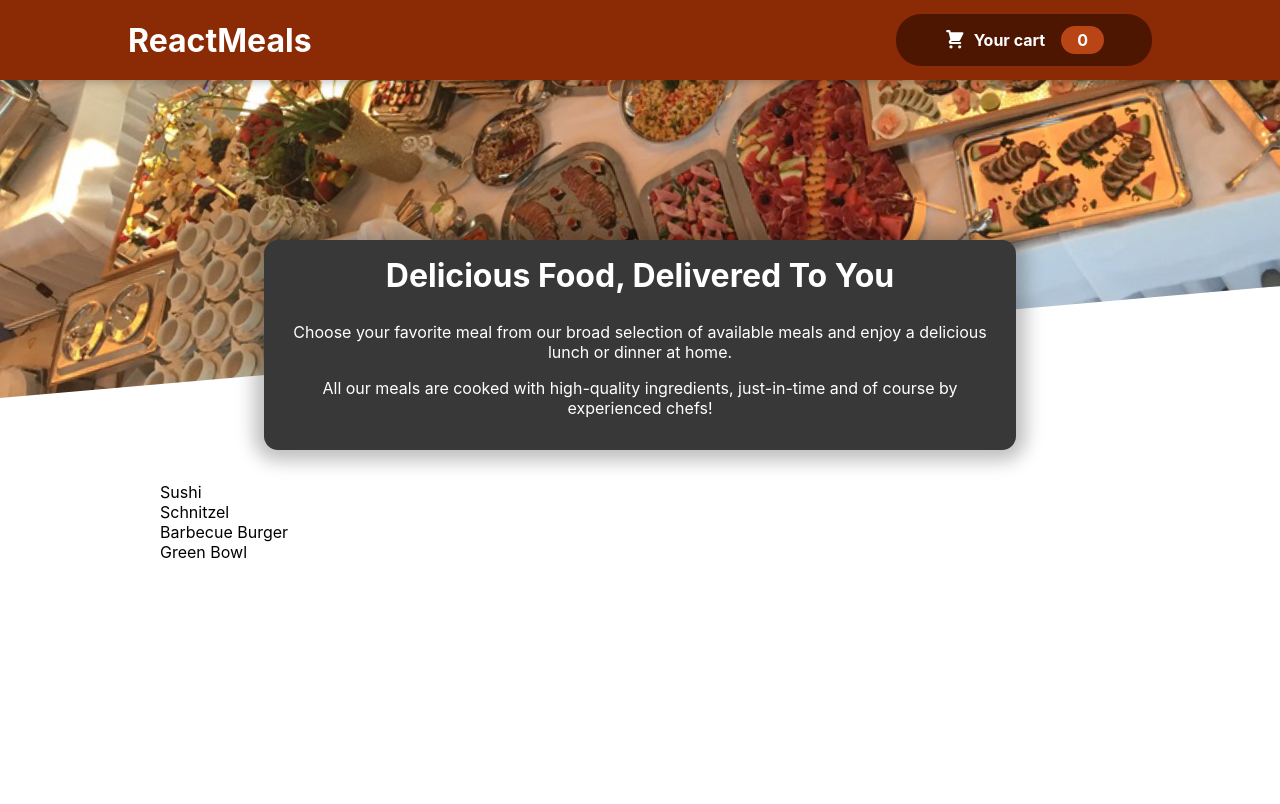
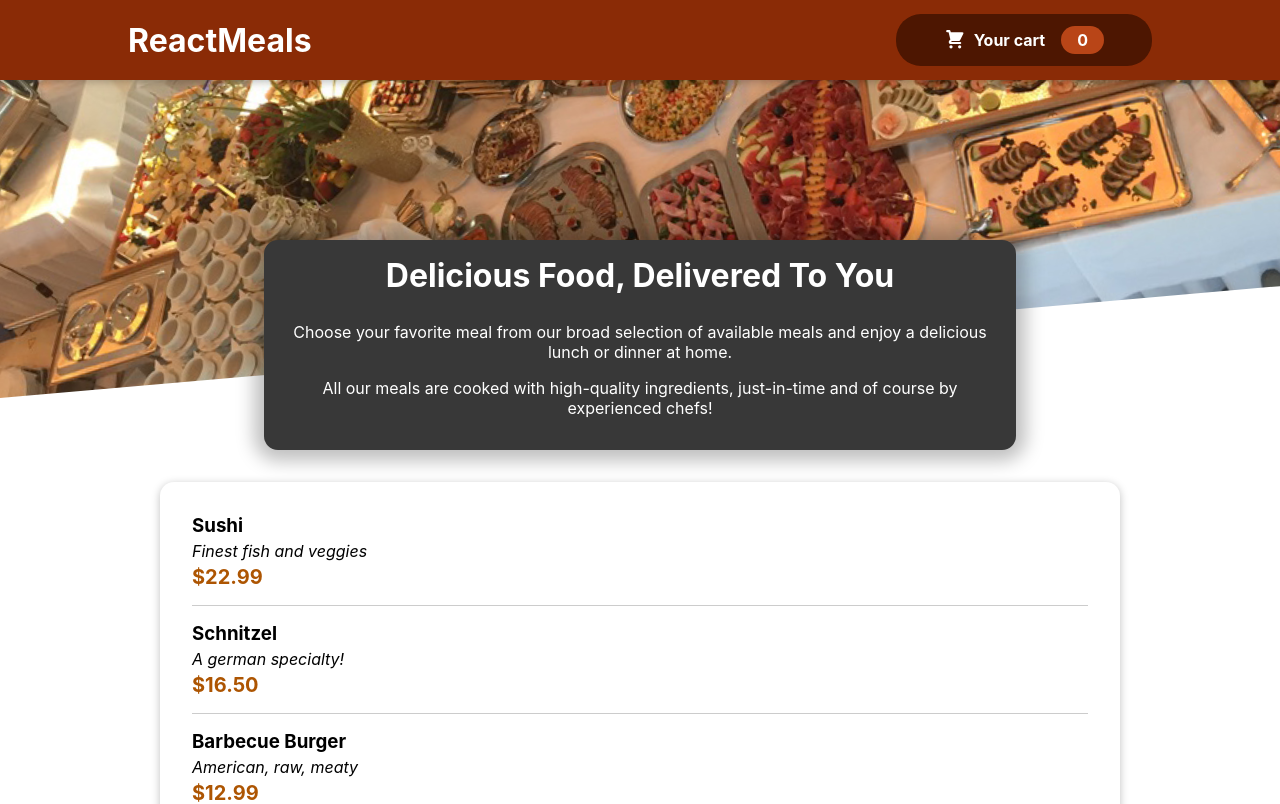
Before and after one commit to josepo/food, a React (Create React App) app: page / in a window 1280 px wide. Shown: the top 804 px of the page. Built offline with nearby package versions, Linux system fonts and the light colour scheme.

Commit message:
Add meal item component

```diff
--- a/src/components/Layout/Header.js
+++ b/src/components/Layout/Header.js
@@ -11,7 +11,7 @@ const Header = () =>
             <HeaderCartButton />
          </header>
          <div className={ css['main-image'] }>
-            <img src={ bg } />
+            <img alt='background' src={ bg } />
          </div>
       </>
    );
--- a/src/components/Meals/AvailableMeals.js
+++ b/src/components/Meals/AvailableMeals.js
@@ -1,4 +1,6 @@
+import Card from '../UI/Card';
 import css from './AvailableMeals.module.css';
+import MealItem from './MealItem/MealItem';
 
 const DUMMY_MEALS = [
    {
@@ -24,18 +26,20 @@ const DUMMY_MEALS = [
       name: 'Green Bowl',
       description: 'Healthy...and green...',
       price: 18.99,
-   },
+   }
 ];
 
 const AvailableMeals = () => {
    const meals =
-      DUMMY_MEALS.map(meal => <li>{ meal.name }</li>);
+      DUMMY_MEALS.map(meal => <MealItem key={ meal.id } meal={ meal } />);
 
    return (
-      <section className={ css.meals }>
+      <section className={css.meals}>
+         <Card>
             <ul>
-            { meals }
+               {meals}
             </ul>
+         </Card>
       </section>
    );
 };
--- /dev/null
+++ b/src/components/Meals/MealItem/MealItem.js
@@ -0,0 +1,18 @@
+import css from './MealItem.module.css';
+
+const MealItem = ({ meal }) => {
+   return (
+      <li className={ css.meal }>
+         <div>
+            <h3>{ meal.name }</h3>
+            <div className={ css.description }>{ meal.description }</div>
+            <div className={ css.price }>${ meal.price.toFixed(2) }</div>
+         </div>
+         <div>
+
+         </div>
+      </li>
+   );
+};
+
+export default MealItem;
--- /dev/null
+++ b/src/components/Meals/MealItem/MealItem.module.css
@@ -0,0 +1,22 @@
+.meal {
+   display: flex;
+   justify-content: space-between;
+   margin: 1rem;
+   padding-bottom: 1rem;
+   border-bottom: 1px solid #ccc;
+ }
+
+ .meal h3 {
+   margin: 0 0 0.25rem 0;
+ }
+
+ .description {
+   font-style: italic;
+ }
+
+ .price {
+   margin-top: 0.25rem;
+   font-weight: bold;
+   color: #ad5502;
+   font-size: 1.25rem;
+ }
--- /dev/null
+++ b/src/components/Meals/MealItem/MealItemForm.js
@@ -0,0 +1,5 @@
+const MealItemForm = () => {
+
+};
+
+export default MealItemForm;
--- /dev/null
+++ b/src/components/UI/Card.js
@@ -0,0 +1,12 @@
+import css from './Card.module.css';
+
+const Card = ({ children }) =>
+{
+   return (
+      <div className={ css.card }>
+         { children }
+      </div>
+   );
+};
+
+export default Card;
--- /dev/null
+++ b/src/components/UI/Card.module.css
@@ -0,0 +1,6 @@
+.card {
+   padding: 1rem;
+   box-shadow: 0 2px 8px rgba(0, 0, 0, 0.25);
+   border-radius: 14px;
+   background-color: white;
+ }
```
Lines whose indentation alone changed are shown as unchanged.
